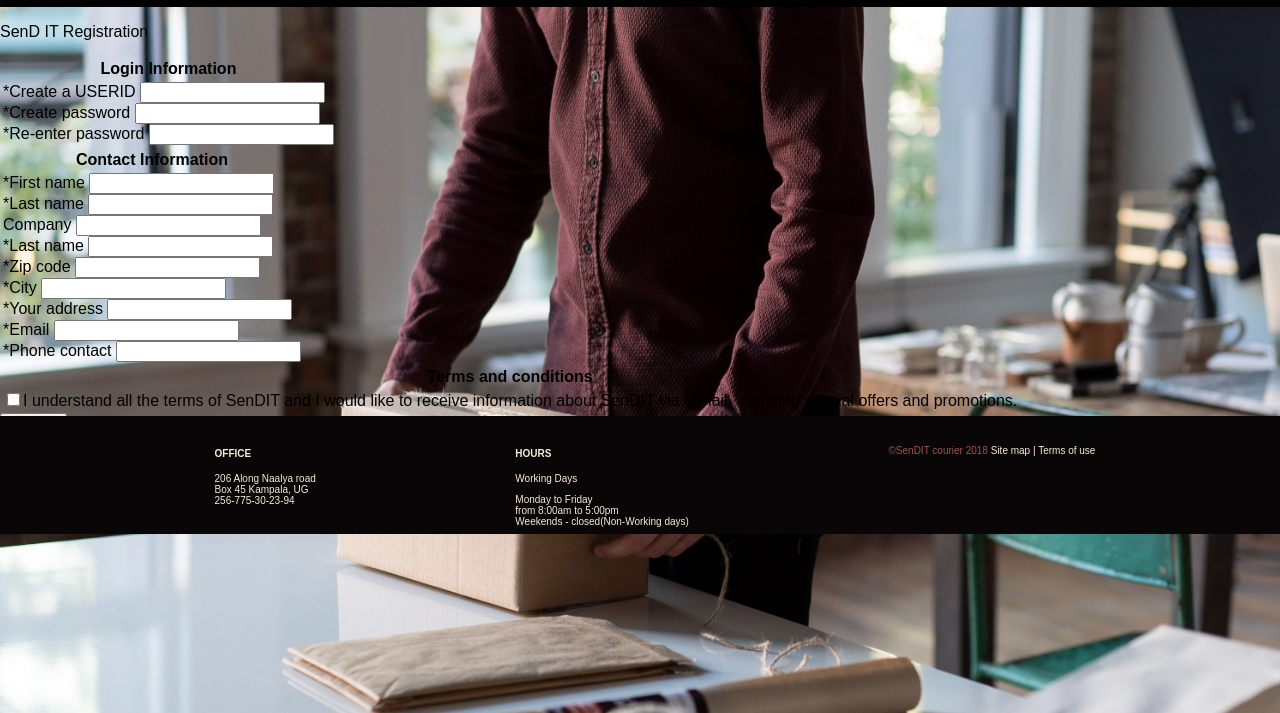
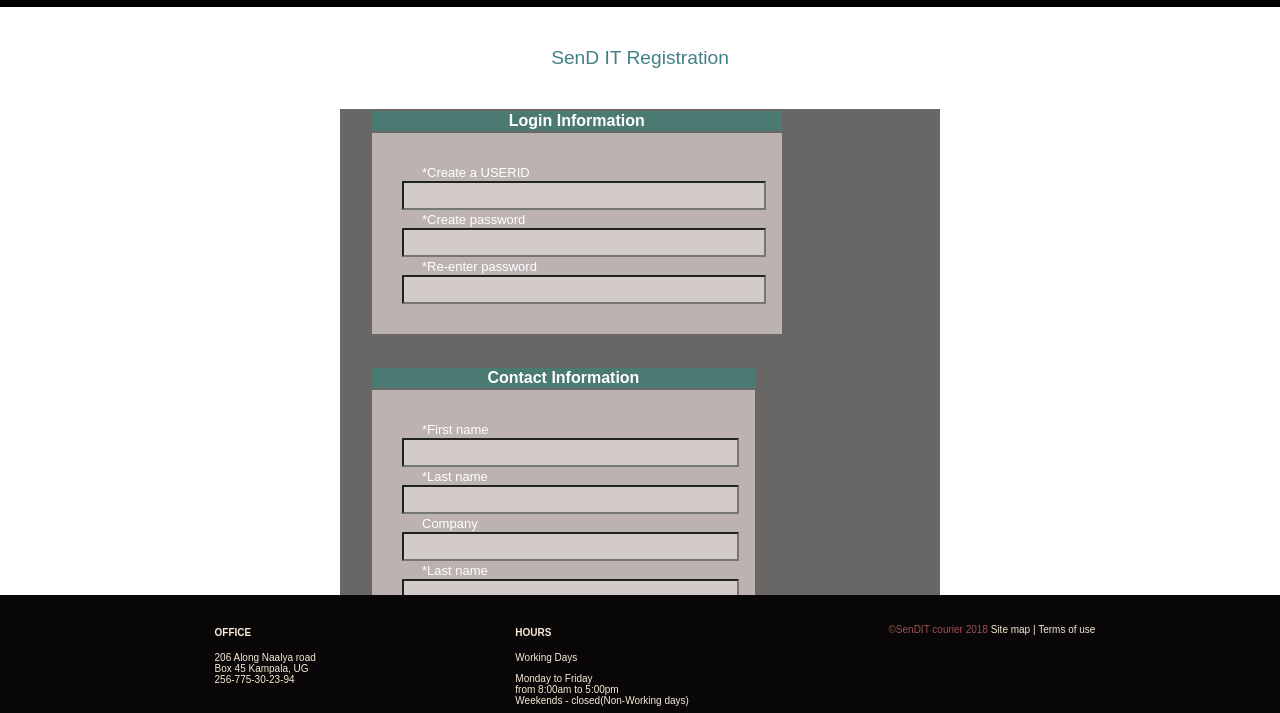
Before and after one commit to dorothykiz1/SendIT, a plain HTML site: page UI/signup.html in a window 1280 px wide. Shown: the part 87-800 px from the top of the page. Drawn offline with Linux system fonts and the light colour scheme; files whose address does not match are found by name.

Commit message:
Modify style.css

```diff
--- a/UI/style.css
+++ b/UI/style.css
@@ -2,7 +2,6 @@ body {
     font-family: Arial, Helvetica, sans-serif;
     margin: 0;
     padding: 0;
-    background-image: url("../UI/images/delivery.jpg");
     background-repeat: no-repeat;
     background-size: 1500px 1000px;
     width: 100%;
@@ -132,11 +131,12 @@ header {
 }
 
 .section p {
+    margin-top: 0;
     text-align: center;
     color: rgb(64, 182, 182);
-    font-size: 70px;
+    font-size: 50px;
     font-weight: 400;
-    padding-top: 10px;
+    padding-top: 2px;
 }
 
 
@@ -211,6 +211,81 @@ header {
 }
 
 
+/* specific to signup.html file */
+
+
+/* signup container */
+
+.signUp {
+    color: white;
+    margin: 40px;
+}
+
+.signUp p {
+    color: rgb(66, 128, 133);
+    font-weight: 500;
+    font-size: larger;
+    margin: 40px;
+    text-align: center;
+}
+
+.signUp form {
+    height: 100%;
+    width: 50%;
+    background-color: rgb(105, 102, 102);
+    border: none;
+    margin-bottom: 20px;
+    margin: 1px auto;
+}
+
+table {
+    margin: 30px;
+}
+
+table tr {
+    background-color: rgb(75, 122, 114);
+    padding: 20px;
+    border: 10px;
+    font-size: medium;
+    width: 100%
+}
+
+table td {
+    background-color: rgb(189, 178, 178);
+    border: 20px;
+    width: 100%;
+    height: 30px;
+    padding: 30px;
+}
+
+table td label {
+    font-size: small;
+    padding-right: 10px;
+    padding: 20px;
+}
+
+table td input {
+    padding: 5px;
+    width: 100%;
+    background-color: rgb(211, 202, 202);
+    /* border: none; */
+}
+
+.sign {
+    position: center;
+    background: rgb(146, 49, 49);
+    padding: 10px;
+    margin: 30px;
+    color: white;
+    width: 90%;
+    border: none;
+    font-size: large;
+}
+
+
+/* end signup container */
+
+
 /* footer */
 
 footer {
@@ -221,7 +296,9 @@ footer {
     height: 80px;
     padding: 19px 15px;
     bottom: 0;
-    position: absolute;
+    right: 0;
+    left: 0;
+    position: fixed;
 }
 
 .location {
```
